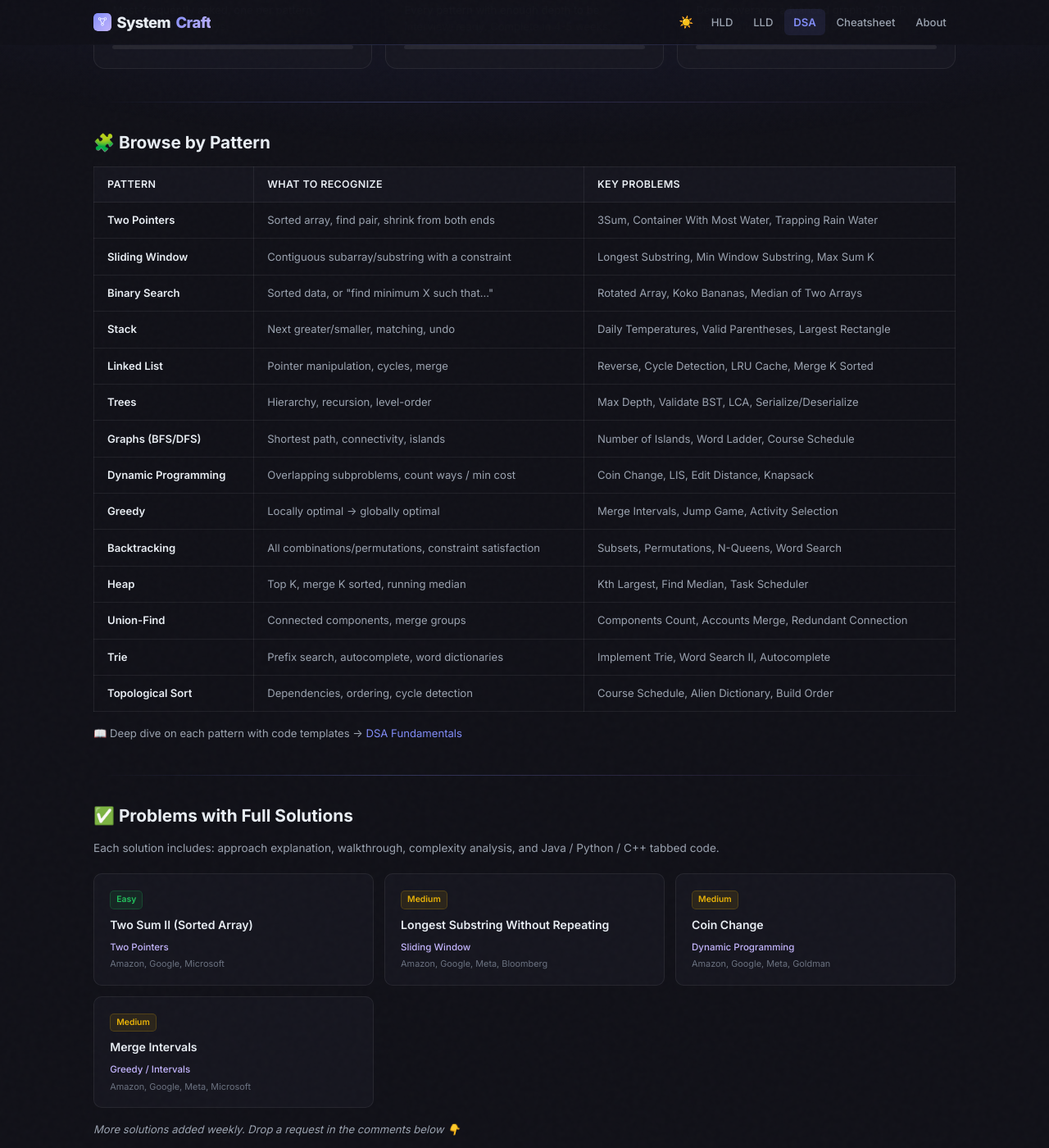
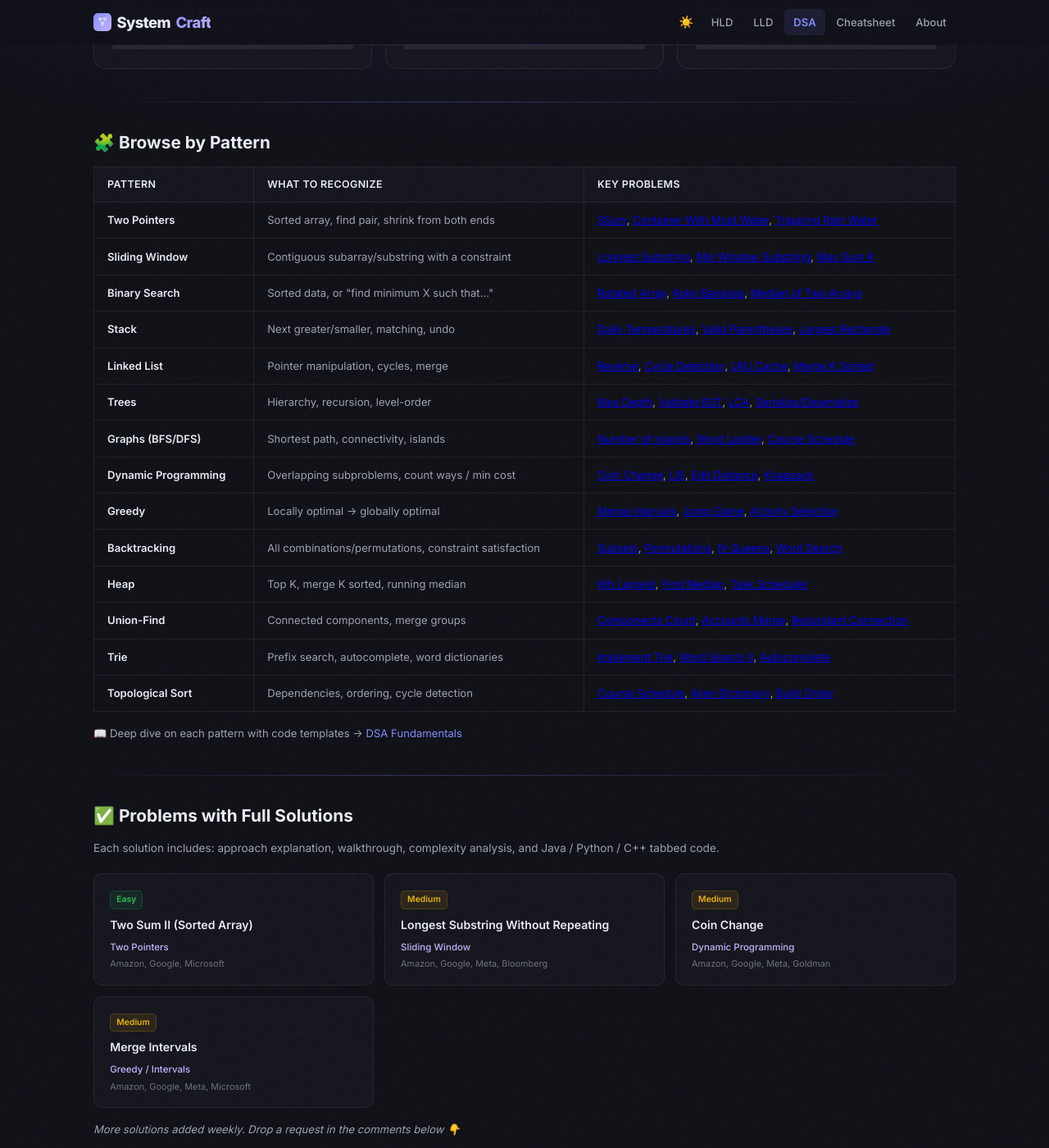
Before and after one commit to iluzn/HLD-Designs, a Jekyll site: the page built from pages/dsa.html, in a window 1280 px wide and 1400 px high, scrolled down 1220 px. Shown: the whole window at 82% size. Built offline with Jekyll 4.4.1, drawn with Linux system fonts in a browser that asks for light colours; some of the changed lines change nothing that is shown.

Commit message:
Add LeetCode links to DSA pattern table + open in new tab

```diff
--- a/pages/dsa.html
+++ b/pages/dsa.html
@@ -162,20 +162,20 @@ permalink: /dsa/
                 <tr><th>Pattern</th><th>What to recognize</th><th>Key problems</th></tr>
             </thead>
             <tbody>
-                <tr><td><strong>Two Pointers</strong></td><td>Sorted array, find pair, shrink from both ends</td><td>3Sum, Container With Most Water, Trapping Rain Water</td></tr>
-                <tr><td><strong>Sliding Window</strong></td><td>Contiguous subarray/substring with a constraint</td><td>Longest Substring, Min Window Substring, Max Sum K</td></tr>
-                <tr><td><strong>Binary Search</strong></td><td>Sorted data, or "find minimum X such that..."</td><td>Rotated Array, Koko Bananas, Median of Two Arrays</td></tr>
-                <tr><td><strong>Stack</strong></td><td>Next greater/smaller, matching, undo</td><td>Daily Temperatures, Valid Parentheses, Largest Rectangle</td></tr>
-                <tr><td><strong>Linked List</strong></td><td>Pointer manipulation, cycles, merge</td><td>Reverse, Cycle Detection, LRU Cache, Merge K Sorted</td></tr>
-                <tr><td><strong>Trees</strong></td><td>Hierarchy, recursion, level-order</td><td>Max Depth, Validate BST, LCA, Serialize/Deserialize</td></tr>
-                <tr><td><strong>Graphs (BFS/DFS)</strong></td><td>Shortest path, connectivity, islands</td><td>Number of Islands, Word Ladder, Course Schedule</td></tr>
-                <tr><td><strong>Dynamic Programming</strong></td><td>Overlapping subproblems, count ways / min cost</td><td>Coin Change, LIS, Edit Distance, Knapsack</td></tr>
-                <tr><td><strong>Greedy</strong></td><td>Locally optimal → globally optimal</td><td>Merge Intervals, Jump Game, Activity Selection</td></tr>
-                <tr><td><strong>Backtracking</strong></td><td>All combinations/permutations, constraint satisfaction</td><td>Subsets, Permutations, N-Queens, Word Search</td></tr>
-                <tr><td><strong>Heap</strong></td><td>Top K, merge K sorted, running median</td><td>Kth Largest, Find Median, Task Scheduler</td></tr>
-                <tr><td><strong>Union-Find</strong></td><td>Connected components, merge groups</td><td>Components Count, Accounts Merge, Redundant Connection</td></tr>
-                <tr><td><strong>Trie</strong></td><td>Prefix search, autocomplete, word dictionaries</td><td>Implement Trie, Word Search II, Autocomplete</td></tr>
-                <tr><td><strong>Topological Sort</strong></td><td>Dependencies, ordering, cycle detection</td><td>Course Schedule, Alien Dictionary, Build Order</td></tr>
+                <tr><td><strong>Two Pointers</strong></td><td>Sorted array, find pair, shrink from both ends</td><td><a href="https://leetcode.com/problems/3sum/">3Sum</a>, <a href="https://leetcode.com/problems/container-with-most-water/">Container With Most Water</a>, <a href="https://leetcode.com/problems/trapping-rain-water/">Trapping Rain Water</a></td></tr>
+                <tr><td><strong>Sliding Window</strong></td><td>Contiguous subarray/substring with a constraint</td><td><a href="https://leetcode.com/problems/longest-substring-without-repeating-characters/">Longest Substring</a>, <a href="https://leetcode.com/problems/minimum-window-substring/">Min Window Substring</a>, <a href="https://leetcode.com/problems/sliding-window-maximum/">Max Sum K</a></td></tr>
+                <tr><td><strong>Binary Search</strong></td><td>Sorted data, or "find minimum X such that..."</td><td><a href="https://leetcode.com/problems/search-in-rotated-sorted-array/">Rotated Array</a>, <a href="https://leetcode.com/problems/koko-eating-bananas/">Koko Bananas</a>, <a href="https://leetcode.com/problems/median-of-two-sorted-arrays/">Median of Two Arrays</a></td></tr>
+                <tr><td><strong>Stack</strong></td><td>Next greater/smaller, matching, undo</td><td><a href="https://leetcode.com/problems/daily-temperatures/">Daily Temperatures</a>, <a href="https://leetcode.com/problems/valid-parentheses/">Valid Parentheses</a>, <a href="https://leetcode.com/problems/largest-rectangle-in-histogram/">Largest Rectangle</a></td></tr>
+                <tr><td><strong>Linked List</strong></td><td>Pointer manipulation, cycles, merge</td><td><a href="https://leetcode.com/problems/reverse-linked-list/">Reverse</a>, <a href="https://leetcode.com/problems/linked-list-cycle/">Cycle Detection</a>, <a href="https://leetcode.com/problems/lru-cache/">LRU Cache</a>, <a href="https://leetcode.com/problems/merge-k-sorted-lists/">Merge K Sorted</a></td></tr>
+                <tr><td><strong>Trees</strong></td><td>Hierarchy, recursion, level-order</td><td><a href="https://leetcode.com/problems/maximum-depth-of-binary-tree/">Max Depth</a>, <a href="https://leetcode.com/problems/validate-binary-search-tree/">Validate BST</a>, <a href="https://leetcode.com/problems/lowest-common-ancestor-of-a-binary-search-tree/">LCA</a>, <a href="https://leetcode.com/problems/serialize-and-deserialize-binary-tree/">Serialize/Deserialize</a></td></tr>
+                <tr><td><strong>Graphs (BFS/DFS)</strong></td><td>Shortest path, connectivity, islands</td><td><a href="https://leetcode.com/problems/number-of-islands/">Number of Islands</a>, <a href="https://leetcode.com/problems/word-ladder/">Word Ladder</a>, <a href="https://leetcode.com/problems/course-schedule/">Course Schedule</a></td></tr>
+                <tr><td><strong>Dynamic Programming</strong></td><td>Overlapping subproblems, count ways / min cost</td><td><a href="https://leetcode.com/problems/coin-change/">Coin Change</a>, <a href="https://leetcode.com/problems/longest-increasing-subsequence/">LIS</a>, <a href="https://leetcode.com/problems/edit-distance/">Edit Distance</a>, <a href="https://leetcode.com/problems/partition-equal-subset-sum/">Knapsack</a></td></tr>
+                <tr><td><strong>Greedy</strong></td><td>Locally optimal → globally optimal</td><td><a href="https://leetcode.com/problems/merge-intervals/">Merge Intervals</a>, <a href="https://leetcode.com/problems/jump-game/">Jump Game</a>, <a href="https://leetcode.com/problems/non-overlapping-intervals/">Activity Selection</a></td></tr>
+                <tr><td><strong>Backtracking</strong></td><td>All combinations/permutations, constraint satisfaction</td><td><a href="https://leetcode.com/problems/subsets/">Subsets</a>, <a href="https://leetcode.com/problems/permutations/">Permutations</a>, <a href="https://leetcode.com/problems/n-queens/">N-Queens</a>, <a href="https://leetcode.com/problems/word-search/">Word Search</a></td></tr>
+                <tr><td><strong>Heap</strong></td><td>Top K, merge K sorted, running median</td><td><a href="https://leetcode.com/problems/kth-largest-element-in-an-array/">Kth Largest</a>, <a href="https://leetcode.com/problems/find-median-from-data-stream/">Find Median</a>, <a href="https://leetcode.com/problems/task-scheduler/">Task Scheduler</a></td></tr>
+                <tr><td><strong>Union-Find</strong></td><td>Connected components, merge groups</td><td><a href="https://leetcode.com/problems/number-of-connected-components-in-an-undirected-graph/">Components Count</a>, <a href="https://leetcode.com/problems/accounts-merge/">Accounts Merge</a>, <a href="https://leetcode.com/problems/redundant-connection/">Redundant Connection</a></td></tr>
+                <tr><td><strong>Trie</strong></td><td>Prefix search, autocomplete, word dictionaries</td><td><a href="https://leetcode.com/problems/implement-trie-prefix-tree/">Implement Trie</a>, <a href="https://leetcode.com/problems/word-search-ii/">Word Search II</a>, <a href="https://leetcode.com/problems/design-search-autocomplete-system/">Autocomplete</a></td></tr>
+                <tr><td><strong>Topological Sort</strong></td><td>Dependencies, ordering, cycle detection</td><td><a href="https://leetcode.com/problems/course-schedule/">Course Schedule</a>, <a href="https://leetcode.com/problems/alien-dictionary/">Alien Dictionary</a>, <a href="https://leetcode.com/problems/course-schedule-ii/">Build Order</a></td></tr>
             </tbody>
         </table>
     </div>
@@ -527,6 +527,16 @@ footer a:hover { text-decoration: underline; }
 })();
 </script>
 
+<!-- External links open in new tab -->
+<script>
+document.querySelectorAll('a').forEach(function(a) {
+    if (a.hostname && a.hostname !== window.location.hostname) {
+        a.setAttribute('target', '_blank');
+        a.setAttribute('rel', 'noopener noreferrer');
+    }
+});
+</script>
+
 <!-- Cloudflare Web Analytics -->
 <script defer src='https://static.cloudflareinsights.com/beacon.min.js' data-cf-beacon='{"token": "46af7c683dec42ceb435ae3e97b8d9a1"}'></script>
 
```
